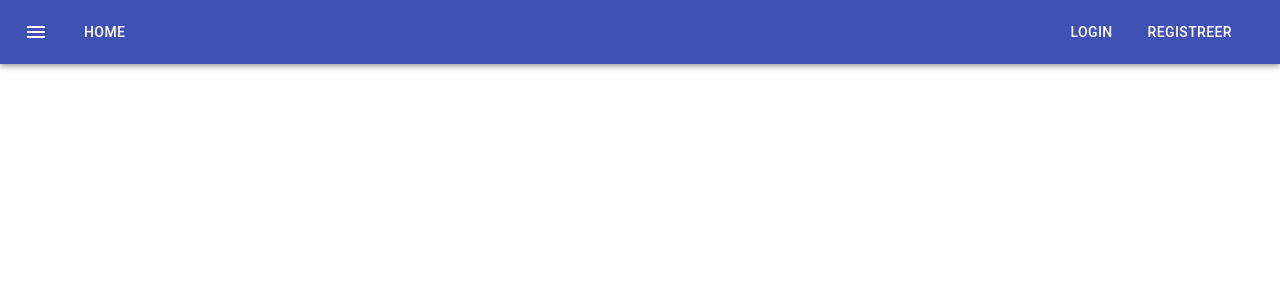
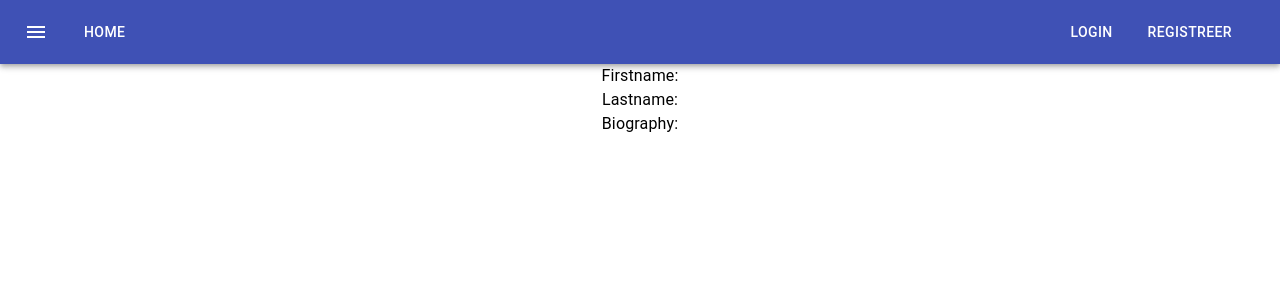
Before and after one commit to jvdheijden98/kwetter-faas, a React (Create React App) app: page /profile/1 in a window 1280 px wide. Shown: the top 300 px of the page. Built offline with nearby package versions, Linux system fonts and the light colour scheme; no server answers.

Commit message:
Pain. (and also profile page)

```diff
--- /dev/null
+++ b/src/APIs/Profile/profile.jsx
@@ -0,0 +1,24 @@
+// Backend http://localhost:9091
+// Controller /api/profile/
+
+// POST to /api/profile/read
+export async function read(username) {
+
+    const requestOptions = {
+        method: 'POST',
+        headers: {
+            Accept: "application/json",
+            'Content-Type' : 'application/json'
+        },
+        body: JSON.stringify({
+            username : username,
+        })
+    };
+
+    return fetch('http://localhost:9091/api/profile/read', requestOptions)
+        .then(response => response.json())
+        .then(data => {
+            //console.log(data)
+            return data
+        });
+}
--- a/src/App.js
+++ b/src/App.js
@@ -23,7 +23,7 @@ function App() {
       <Route exact path="/login" component={LoginPage}/>
       <Route exact path="/register" component={RegisterPage}/>
       <Route exact path="/overview" component={StartPage}/>
-      <Route exact path="/profile" component={ProfilePage}/>
+      <Route exact path="/profile/:username" component={ProfilePage}/>
       </Switch>
 
       </div>
--- a/src/pages/HomePage.jsx
+++ b/src/pages/HomePage.jsx
@@ -1,4 +1,4 @@
-import { Button, Box, Container, TextField, Typography, Paper, List, Card } from "@material-ui/core";
+import { Button, Box, Container, TextField, Typography, Paper, Card } from "@material-ui/core";
 import React, { Component } from 'react';
 import { fetchTimeline } from '../APIs/Timeline/Timeline';
 import KweetCard from '../components/other/KweetCard';
--- a/src/pages/ProfilePage.jsx
+++ b/src/pages/ProfilePage.jsx
@@ -1,18 +1,68 @@
 import { Container, Typography } from '@material-ui/core';
 import React, { Component } from 'react';
+import { withRouter } from "react-router";
+import { read } from '../APIs/Profile/profile';
 
 // Subscribed Kweets + Profile zooi
 class ProfilePage extends Component{
 
+    constructor(props) {
+        super(props)
+
+        this.state = {
+            firstName: '',
+            lastName: '',
+            biography: '',
+            username: ''
+        }
+
+/*
+        console.log(this.state.username) // empty
+        console.log("props: " + this.props.match.params.username) // props: Sebastiaan2
+        const uname = this.props.match.params.username;
+        console.log("uname: " + uname) // uname: Sebastiaan2
+        this.setState({
+            username: uname
+        }, () =>
+            console.log("callback or whatever" + this.state.username) // Verschijnt niet
+        )
+        console.log("constructor state ding: " + this.state.username) // ding: empty */
+    }
+
+    componentDidMount(){
+/*         this.setState({
+            username : this.props.match.params.username
+        })
+        console.log("after state set username: " + this.state.username) // username: empty */
+        const uname = this.props.match.params.username;
+        console.log(uname)
+        read(uname)
+        .then((data) => {
+            this.setState({
+                firstName: data.firstName,
+                lastName: data.lastName,
+                biography: data.biography
+            });
+        });
+    }
+
     render(){
+        //console.log(this.state.username) // 1e keer empty? 2e keer Sebastiaan2?
+        //console.log("props: " + this.props.match.params.username) // props: Sebastiaan2
         return (
             <Container>
                 <Typography>
-                    ProfilePage Here
+                    Firstname: {this.state.firstName}
+                </Typography>
+                <Typography>
+                    Lastname: {this.state.lastName}
+                </Typography>
+                <Typography>
+                    Biography: {this.state.biography}
                 </Typography>
             </Container>
         )
     }
 }
 
-export default ProfilePage;
+export default withRouter(ProfilePage);
```
